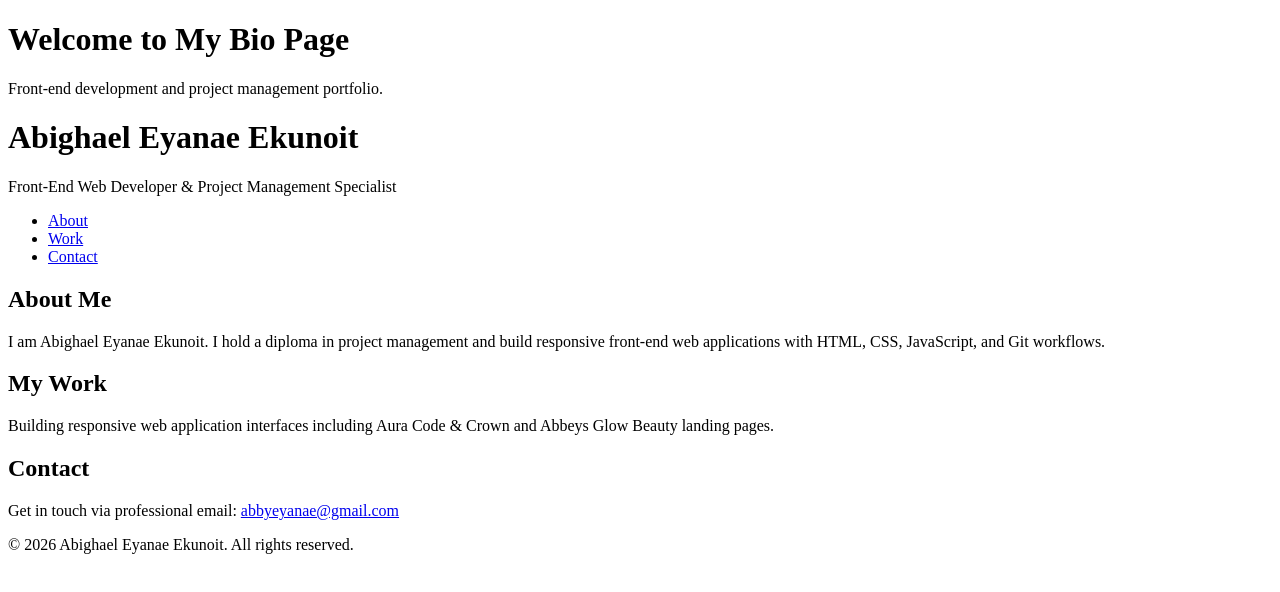
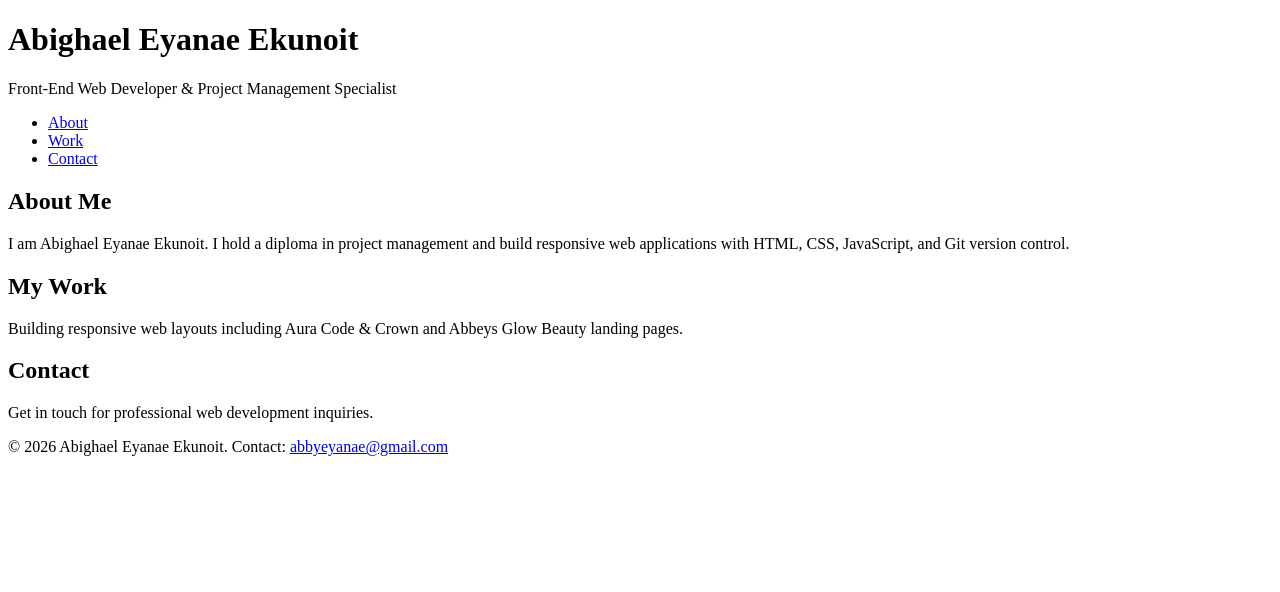
Before and after one commit to abbyeyanae-arch/bio-page, a plain HTML site: page index.html in a window 1280 px wide. Drawn offline with Linux system fonts and the light colour scheme.

Commit message:
Update head meta elements, section headings to h2, and email in footer so layout conforms to SCS2.1 rules

```diff
--- a/index.html
+++ b/index.html
@@ -1,22 +1,9 @@
-<!DOCTYPE html>
-<html>
-<head>
-    <title>Abighael Eyanae - Bio Page</title>
-</head>
-<body>
-    <h1>Welcome to My Bio Page</h1>
-    <p>Front-end development and project management portfolio.</p>
-</body>
-</html>
-
-
-
 <!DOCTYPE html>
 <html lang="en">
 <head>
   <meta charset="UTF-8">
   <meta name="viewport" content="width=device-width, initial-scale=1.0">
-  <meta name="description" content="Professional bio page for Abighael Eyanae Ekunoit featuring front-end development projects and brand strategy.">
+  <meta name="description" content="Professional bio page for Abighael Eyanae Ekunoit featuring project management experience and front-end development projects.">
   <title>Abighael Eyanae Ekunoit - Bio Page</title>
   <link rel="stylesheet" href="style.css">
 </head>
@@ -36,22 +23,22 @@
   <main>
     <section id="about">
       <h2>About Me</h2>
-      <p>I am Abighael Eyanae Ekunoit. I hold a diploma in project management and build responsive front-end web applications with HTML, CSS, JavaScript, and Git workflows.</p>
+      <p>I am Abighael Eyanae Ekunoit. I hold a diploma in project management and build responsive web applications with HTML, CSS, JavaScript, and Git version control.</p>
     </section>
 
     <section id="work">
       <h2>My Work</h2>
-      <p>Building responsive web application interfaces including Aura Code & Crown and Abbeys Glow Beauty landing pages.</p>
+      <p>Building responsive web layouts including Aura Code & Crown and Abbeys Glow Beauty landing pages.</p>
     </section>
 
     <section id="contact">
       <h2>Contact</h2>
-      <p>Get in touch via professional email: <a href="mailto:abbyeyanae@gmail.com">abbyeyanae@gmail.com</a></p>
+      <p>Get in touch for professional web development inquiries.</p>
     </section>
   </main>
 
   <footer>
-    <p>&copy; 2026 Abighael Eyanae Ekunoit. All rights reserved.</p>
+    <p>&copy; 2026 Abighael Eyanae Ekunoit. Contact: <a href="mailto:abbyeyanae@gmail.com">abbyeyanae@gmail.com</a></p>
   </footer>
 </body>
 </html>
```
